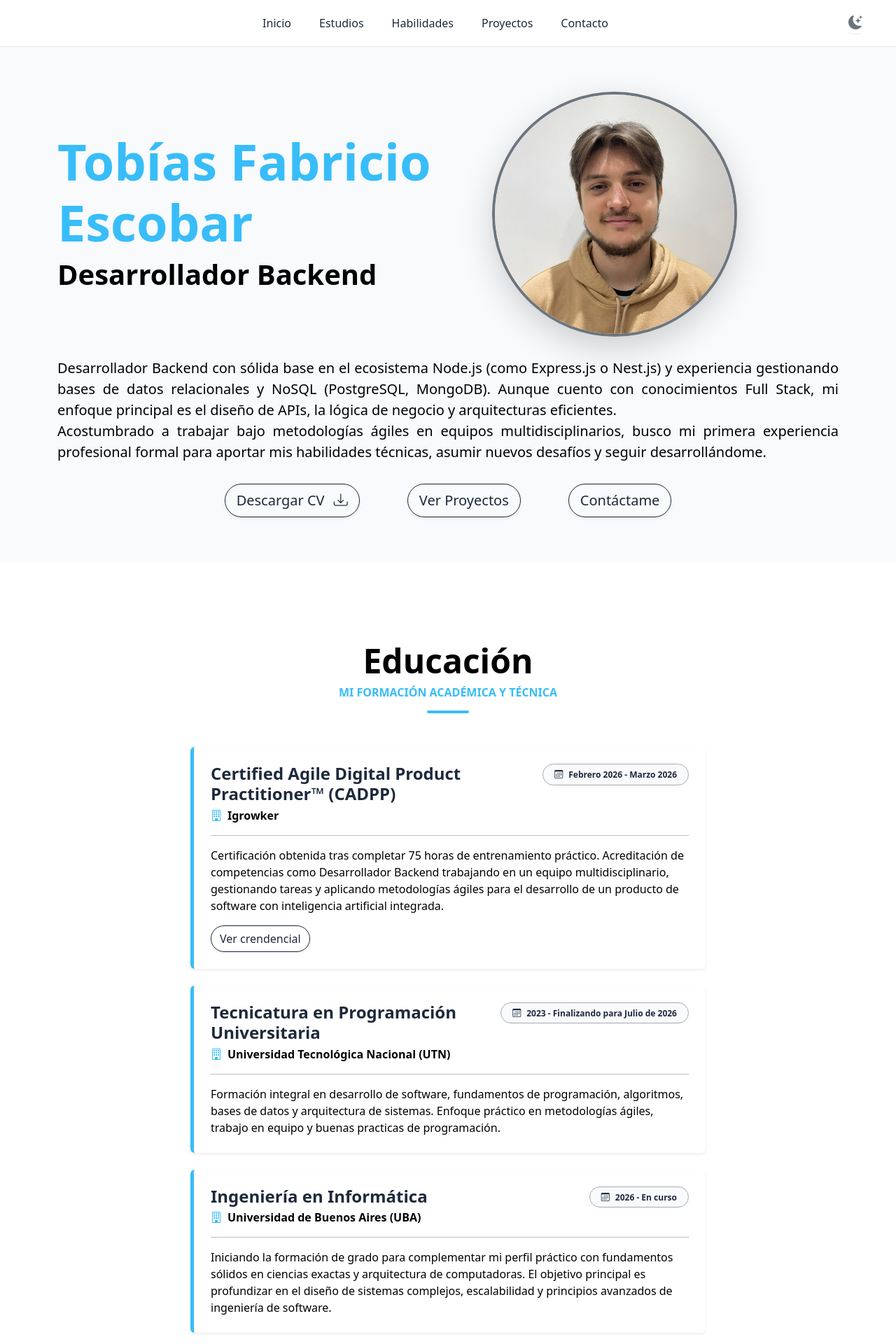
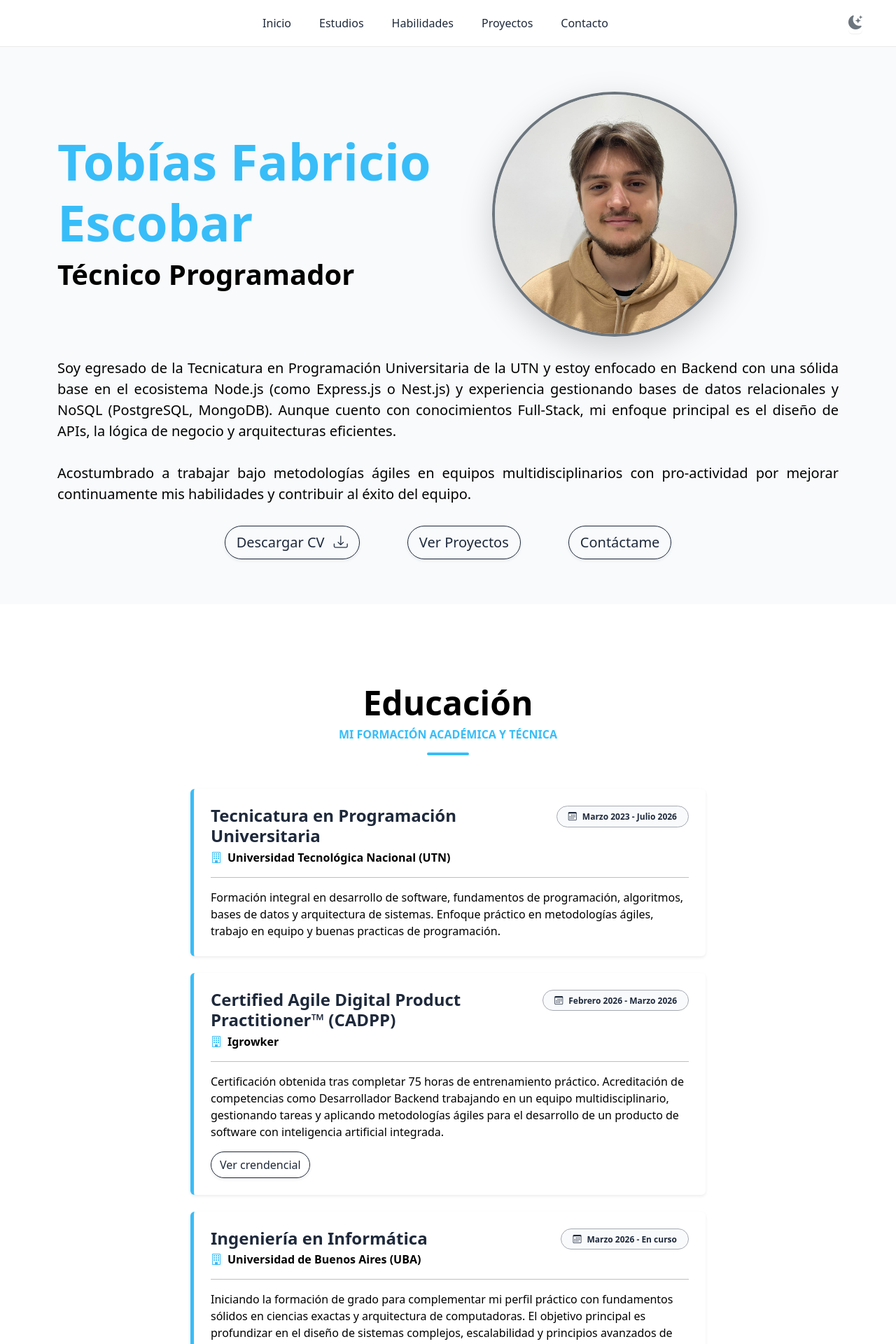
Before and after one commit to TobiasEscobar/Mi-Portfolio, an Angular app: page / in a window 1280 px wide. Shown: the top 1920 px of the page at 70% size. Built offline with nearby package versions, Linux system fonts and the light colour scheme.

Commit message:
update: nuevos datos

```diff
--- a/src/app/componentes/estudios/estudios.ts
+++ b/src/app/componentes/estudios/estudios.ts
@@ -18,6 +18,12 @@ export class Estudios {
 
   public listaEstudios: Estudio[] = [
     {
+    nombreInstitucion: 'Universidad Tecnológica Nacional (UTN)',
+      titulo: 'Tecnicatura en Programación Universitaria',
+      periodo: 'Marzo 2023 - Julio 2026',
+      descripcion: 'Formación integral en desarrollo de software, fundamentos de programación, algoritmos, bases de datos y arquitectura de sistemas. Enfoque práctico en metodologías ágiles, trabajo en equipo y buenas practicas de programación.'
+    },
+    {
       nombreInstitucion: 'Igrowker',
       titulo: 'Certified Agile Digital Product Practitioner™ (CADPP)',
       periodo: 'Febrero 2026 - Marzo 2026',
@@ -25,15 +31,9 @@ export class Estudios {
       url: "https://igrowker.com/certificate/AHZQU94X4J24UEGW"
     },
     {
-    nombreInstitucion: 'Universidad Tecnológica Nacional (UTN)',
-      titulo: 'Tecnicatura en Programación Universitaria',
-      periodo: '2023 - Finalizando para Julio de 2026',
-      descripcion: 'Formación integral en desarrollo de software, fundamentos de programación, algoritmos, bases de datos y arquitectura de sistemas. Enfoque práctico en metodologías ágiles, trabajo en equipo y buenas practicas de programación.'
-    },
-    {
       nombreInstitucion: 'Universidad de Buenos Aires (UBA)',
       titulo: 'Ingeniería en Informática',
-      periodo: '2026 - En curso',
+      periodo: 'Marzo 2026 - En curso',
       descripcion: 'Iniciando la formación de grado para complementar mi perfil práctico con fundamentos sólidos en ciencias exactas y arquitectura de computadoras. El objetivo principal es profundizar en el diseño de sistemas complejos, escalabilidad y principios avanzados de ingeniería de software.'
     }
   ];
--- a/src/app/componentes/habilidades/habilidades.ts
+++ b/src/app/componentes/habilidades/habilidades.ts
@@ -18,8 +18,7 @@ export class Habilidades {
       {
         nombre: 'Lenguajes',
         icono: 'bi-server',
-        tecnologias: ['JavaScript', 'TypeScript', 'Java',
-          'Python']
+        tecnologias: ['JavaScript', 'TypeScript', 'Python']
       },
       {
         nombre: 'Backend & Bases de Datos',
--- a/src/app/componentes/sobre-mi/sobre-mi.html
+++ b/src/app/componentes/sobre-mi/sobre-mi.html
@@ -3,7 +3,7 @@
         <div class="row align-items-center">
             <div class="col-md-6">
                 <h1 class="display-2 texto-acento fw-bold">Tobías Fabricio Escobar</h1>
-                <h6 class="display-6 text-muted fw-bold">Desarrollador Backend</h6>
+                <h6 class="display-6 text-muted fw-bold">Técnico Programador</h6>
             </div>
             <div class="col-md-5 text-center mt-4 mt-md-0">
                 <img src="foto-perfil.jpeg"
@@ -11,15 +11,15 @@
                     class="img-fluid img-perfil rounded-circle shadow-lg border border-4 border-secondary">
             </div>
             <p class="lead text-muted parrafo-sobre-mi">
-            Desarrollador Backend con sólida base en el ecosistema Node.js (como Express.js o Nest.js) y experiencia gestionando bases de datos
-            relacionales y NoSQL (PostgreSQL, MongoDB). Aunque cuento con conocimientos Full Stack,
+            Soy egresado de la Tecnicatura en Programación Universitaria de la UTN y estoy enfocado en Backend con una sólida base en el ecosistema Node.js (como Express.js o Nest.js) y experiencia gestionando bases de datos
+            relacionales y NoSQL (PostgreSQL, MongoDB). Aunque cuento con conocimientos Full-Stack,
             mi enfoque principal es el diseño de APIs, la lógica de negocio y arquitecturas eficientes.
             <br />
-            Acostumbrado a trabajar bajo metodologías ágiles en equipos multidisciplinarios, busco mi primera experiencia profesional
-            formal para aportar mis habilidades técnicas, asumir nuevos desafíos y seguir desarrollándome.
+            <br />
+            Acostumbrado a trabajar bajo metodologías ágiles en equipos multidisciplinarios con pro-actividad por mejorar continuamente mis habilidades y contribuir al éxito del equipo.
             </p>
             <div class="container-botones">
-                <a href="CV Tobías Fabricio Escobar 2026.pdf"
+                <a href="Tobias Fabricio Escobar Tecnico Programador CV 2026.pdf"
                     download="CV Tobias Fabricio Escobar 2026.pdf"
                     class="btn btn-outline-primary btn-lg w-md-auto rounded-pill shadow-sm"
                     target="_blank">
```
Also changed, not shown: 2 other files (tests, documents, lock files or other folders).
